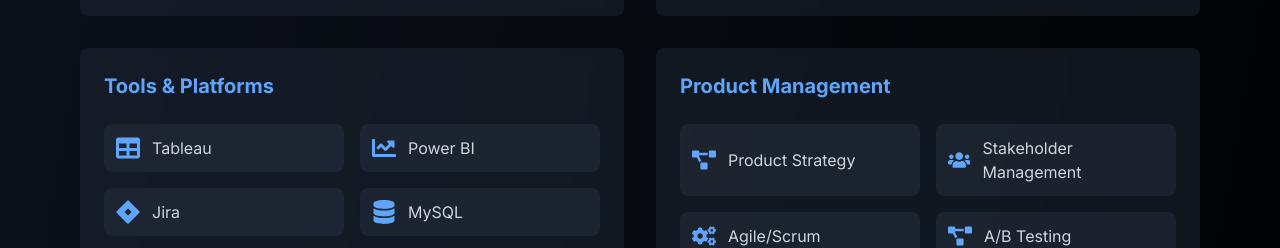
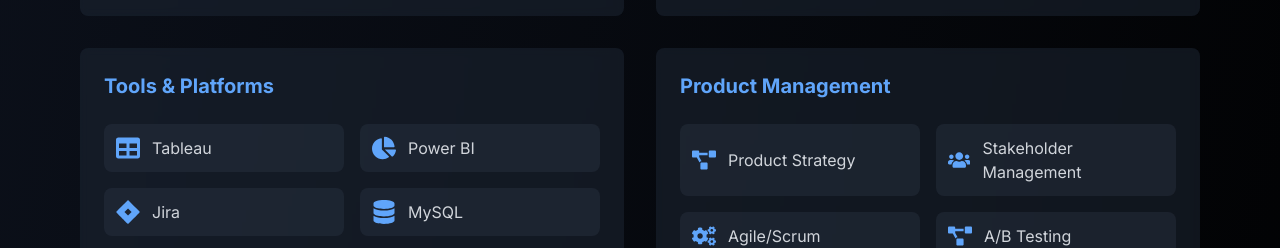
Before and after one commit to Samarth8154/Shardul-Portfolio, a Next.js app: page / in a window 1280 px wide. Shown: the part 5160-5408 px from the top of the page. Built offline with nearby package versions, Linux system fonts and the light colour scheme.

Commit message:
Fix: Remove unused imports and update Power BI icon

```diff
--- a/app/components/Skills.tsx
+++ b/app/components/Skills.tsx
@@ -13,8 +13,8 @@
   FaTable,
   FaChartLine,
   FaJira,
+  FaChartPie
 } from 'react-icons/fa'
-import { SiTableau, SiPowerbi, SiJira } from 'react-icons/si'
 
 const skillCategories = [
   {
@@ -39,7 +39,7 @@
     title: 'Tools & Platforms',
     skills: [
       { name: 'Tableau', icon: FaTable },
-      { name: 'Power BI', icon: FaChartLine },
+      { name: 'Power BI', icon: FaChartPie },
       { name: 'Jira', icon: FaJira },
       { name: 'MySQL', icon: FaDatabase },
     ],
```
